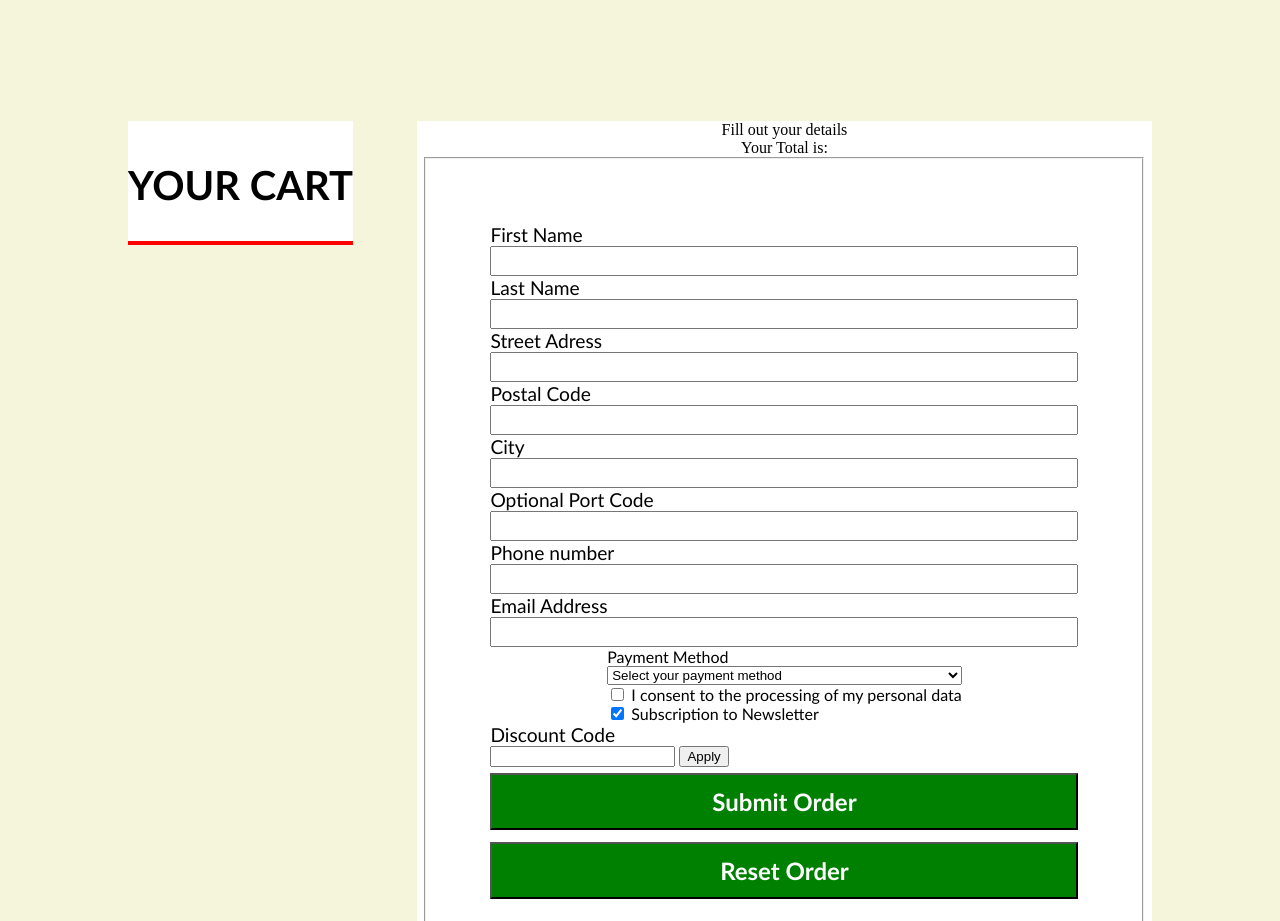
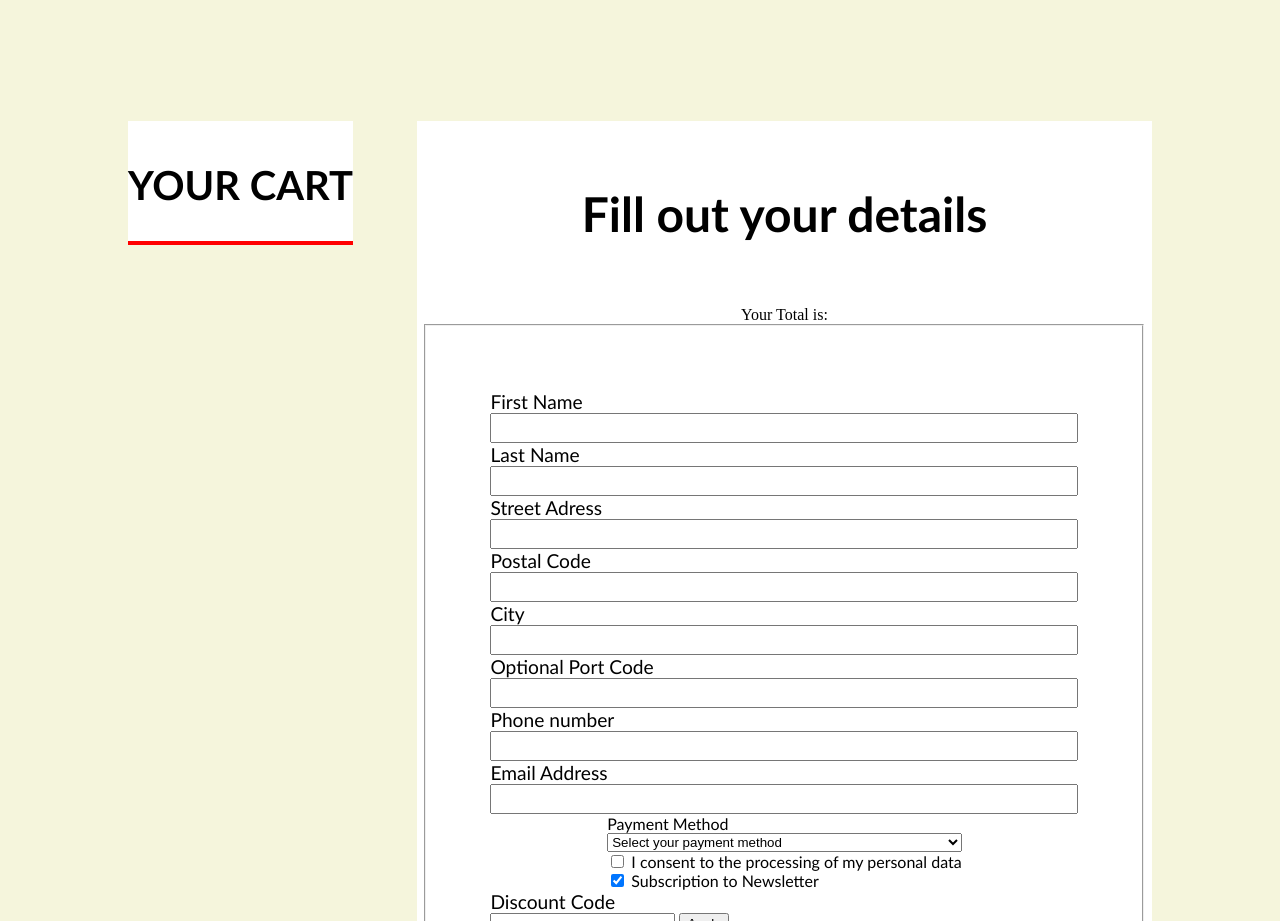
Before and after one commit to armin-164/school-project-3-webshop, a website: page index.html in a window 1280 px wide. Shown: the part 4720-5641 px from the top of the page. Drawn offline with nearby package versions, Linux system fonts and the light colour scheme; files that its build step writes are made by us from their sources; a web font is replaced by a local one.

Commit message:
Change selector

```diff
--- a/css/_common.scss
+++ b/css/_common.scss
@@ -275,10 +275,12 @@ main {
             display: flex;
             flex-direction: column;
             align-items: center;
-            h4 {
+            legend {
                 font-size: clamp(2em, 5vw, 3em);
                 text-align: center;
                 font-family: $font-def;
+                margin: 4rem 0;
+                font-weight: bold;
             }
 
             .form-checkout {
```
